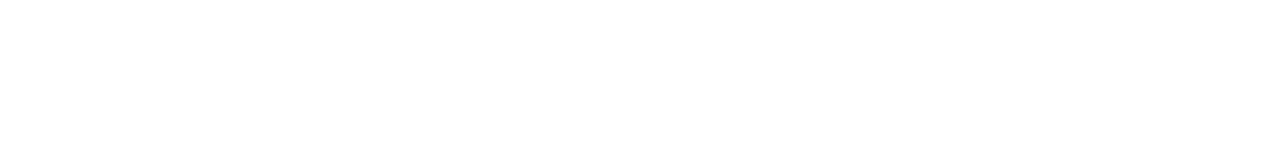
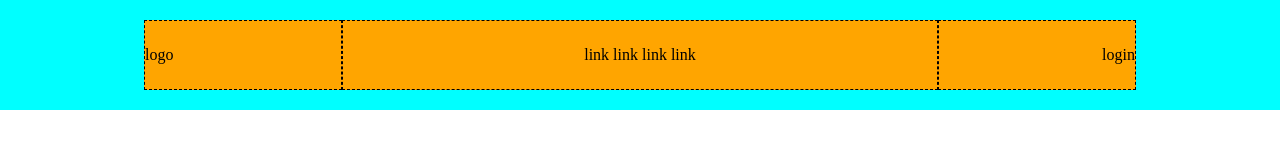
Before and after one commit to salvatorebriga/htmlcss-struttura-discord, a plain HTML site: page index.html in a window 1280 px wide. Drawn offline with Linux system fonts and the light colour scheme.

Commit message:
added the header

```diff
--- a/css/style.css
+++ b/css/style.css
@@ -1,3 +1,59 @@
+header{
+    height: 100px;
+}
+
+.container-60{
+    display: flex;
+    max-width: 80%;
+    margin: 0 auto;
+    border-style: none;
+}
+
+.col-20{
+    display: flex;
+    width: 20%;
+    border: 1px solid black;
+    border-style: dashed;
+}
+
+.col-60{
+    display: flex;
+    width: 60%;
+    border: 1px solid black;
+    border-style: dashed;
+}
+
+.bg-aqua{
+    background-color: aqua;
+}
+
+.bg-orange{
+    background-color: orange;
+}
+
+.padding-20{
+    padding: 20px;
+}
+
+.height-70{
+    height: 70px;
+}
+
+.align-L{
+    justify-content: left;
+    align-items: center;
+}
+
+.align-C{
+    justify-content: center;
+    align-items: center;
+}
+
+.align-R{
+    justify-content: right;
+    align-items: center;
+}
+
 *{
     box-sizing: border-box;
     margin: 0;
--- a/index.html
+++ b/index.html
@@ -3,9 +3,29 @@
 <head>
     <meta charset="UTF-8">
     <meta name="viewport" content="width=device-width, initial-scale=1.0">
+    <link rel="stylesheet" href="./css/style.css">
     <title>Html css struttura discord</title>
 </head>
 <body>
+    <header>
+        <div class="bg-aqua padding-20">
+            <div class="container-60">
+                <div class="col-20 bg-orange height-70 align-L">
+                    <p>logo</p>
+                </div>
+                <div class="col-60 bg-orange height-70 align-C">
+                    <p>link link link link</p>
+                </div>
+                <div class="col-20 bg-orange height-70 align-R">
+                    <p>login</p>
+                </div>
+            </div>
+        </div>
+    </header>
+
+    <main>
+
+    </main>
 
 </body>
 </html>
```
